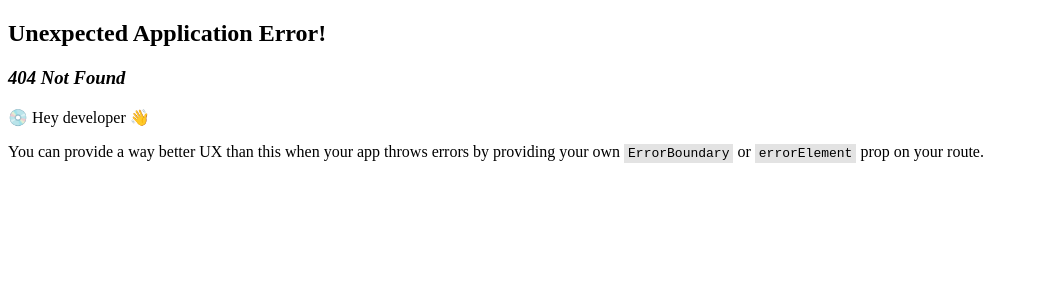
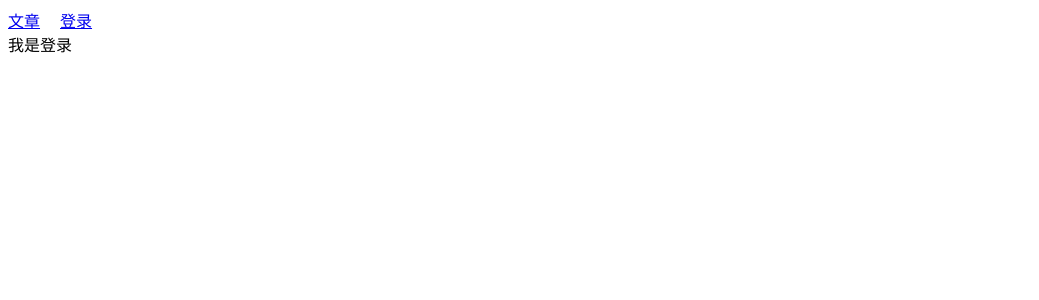
Before and after one commit to zeyuanHong0/react-basic, a React (Create React App) app: page /login in a window 1280 px wide. Before the commit this address had no page. Shown: the top 300 px of the page, without its empty margins (0-1039 px from the left). Built offline with nearby package versions, Linux system fonts and the light colour scheme.

Commit message:
路由传参、嵌套路由

```diff
--- a/src/page/article/index.jsx
+++ b/src/page/article/index.jsx
@@ -1,5 +1,9 @@
+import { useSearchParams } from "react-router-dom";
+
 const Article = () => {
-  return <div>我是文章</div>;
+  const [searchParams] = useSearchParams();
+  const name = searchParams.get("name");
+  return <div>我是文章{name}</div>;
 };
 
 export default Article;
--- /dev/null
+++ b/src/page/layout/index.jsx
@@ -0,0 +1,14 @@
+import { Outlet, Link } from "react-router-dom";
+
+const Layout = () => {
+  return (
+    <div>
+      <Link to="/article?name=哲理源">文章</Link>
+      <Link to="/login?id=1" style={{ marginLeft: "20px" }}>登录</Link>
+      <br />
+      <Outlet />
+    </div>
+  );
+};
+
+export default Layout;
--- a/src/page/login/index.jsx
+++ b/src/page/login/index.jsx
@@ -1,5 +1,9 @@
+import { useSearchParams } from "react-router-dom";
+
 const Login = () => {
-  return <div>我是登录</div>;
+  const [searchParams] = useSearchParams();
+  const id = searchParams.get("id");
+  return <div>我是登录{id}</div>;
 };
 
 export default Login;
```
Also changed, not shown: src/router/index.js (+12 -5 lines).
